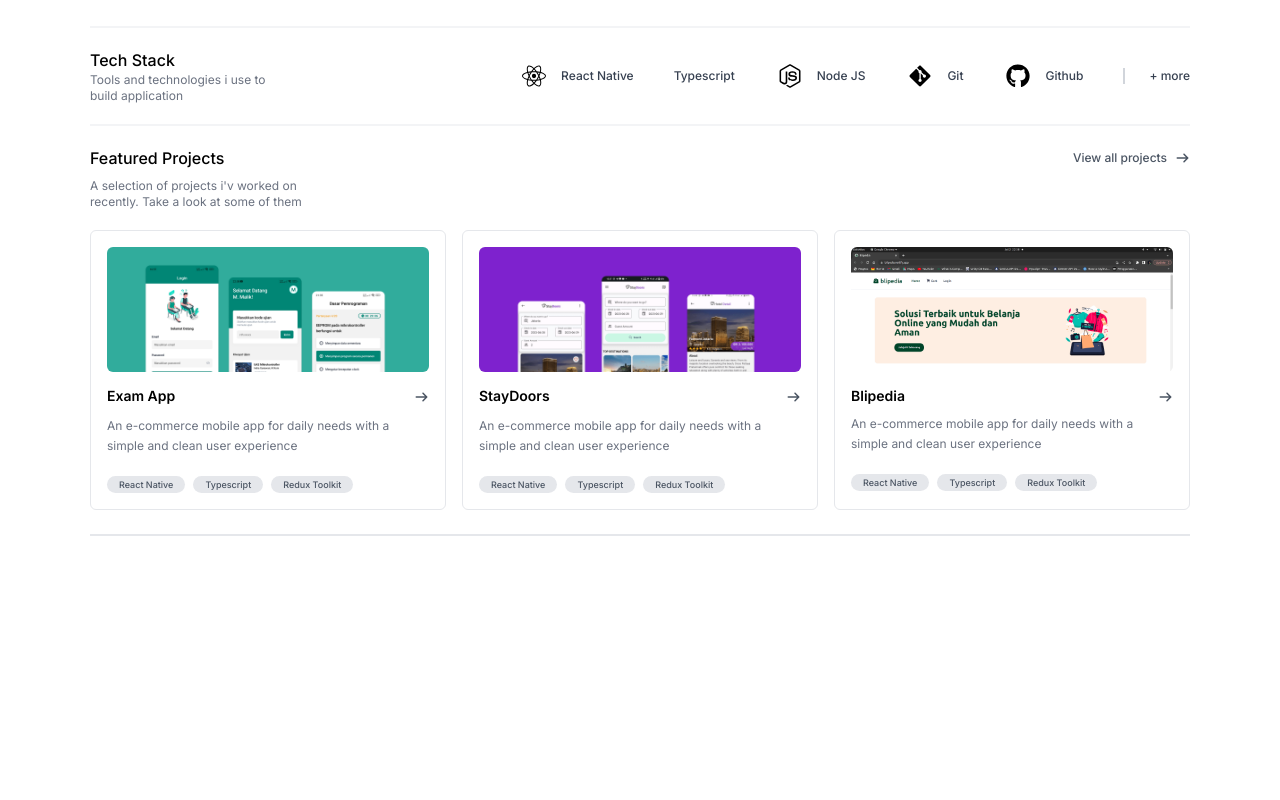
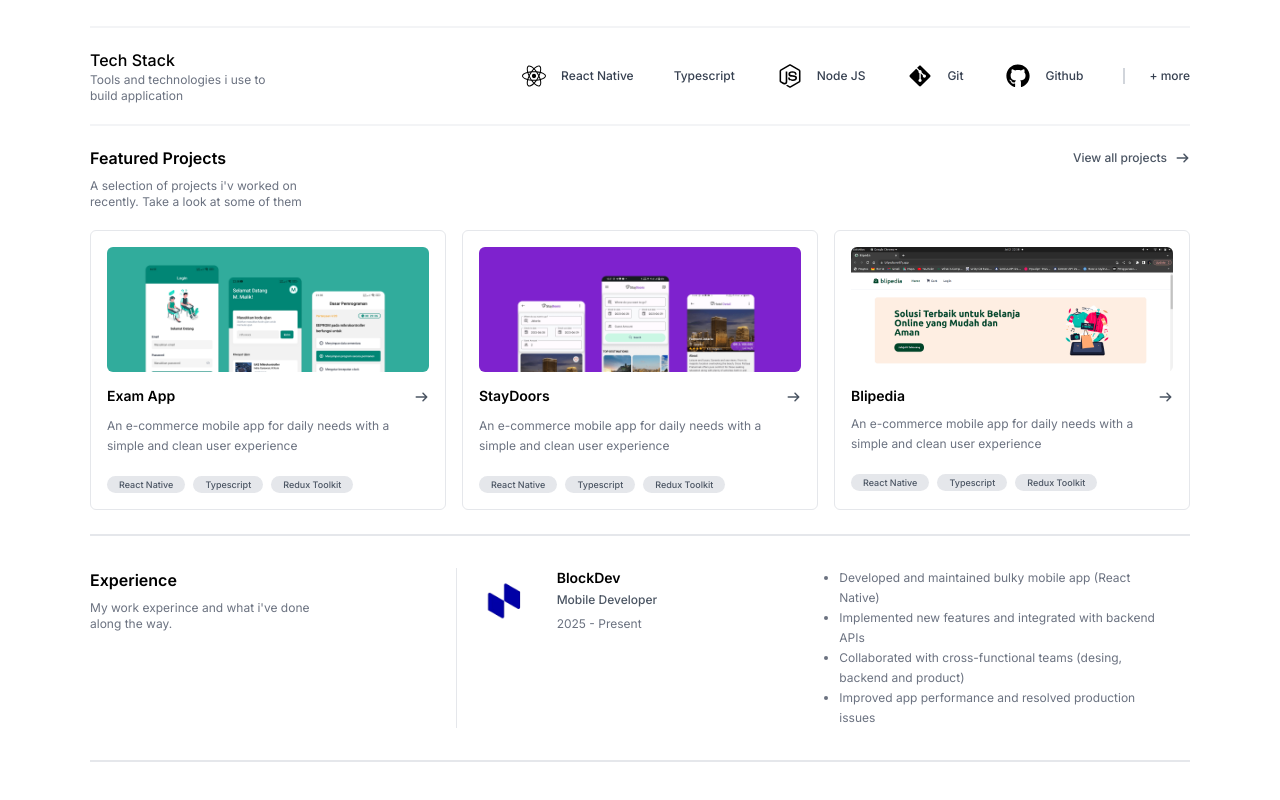
Before and after one commit to ekialfani/portfolio, a React (Create React App) app: page /about in a window 1280 px wide. Shown: the part 410-1210 px from the top of the page. Before the commit the page ends 946 px from the top, so only its background shows below. Built offline with nearby package versions, Linux system fonts and the light colour scheme.

Commit message:
feat(about): add experience section

```diff
--- a/src/components/Navbar.js
+++ b/src/components/Navbar.js
@@ -15,7 +15,7 @@ function Navbar() {
 
   return (
     <nav
-      className={`sticky top-0 right-0 z-40 max-w-[1100px] h-[55px] mx-auto flex justify-between border-b-2 border-gray-100 dark:border-b-gray-800`}
+      className={`sticky top-0 right-0 z-40 max-w-[1100px] h-[55px] mx-auto flex justify-between border-b-2 border-gray-100 dark:border-b-gray-800 bg-white dark:bg-slate-900`}
     >
       <NavLink className="h-full hidden md:flex items-center" to="/about">
         <h1 className="text-md font-semibold text-black dark:text-white">
--- a/src/pages/About.js
+++ b/src/pages/About.js
@@ -123,7 +123,7 @@ function Home() {
       <div className="pt-5 pb-6 border-b-2 border-b-gray-200">
         <div>
           <div className="flex justify-between">
-            <p className="text-md font-medium">Featured Projects</p>
+            <p className="text-md font-semibold">Featured Projects</p>
             <button className="flex items-center gap-x-2">
               <p className="text-xs font-medium text-gray-600">
                 View all projects
@@ -241,6 +241,44 @@ function Home() {
           </div>
         </div>
       </div>
+
+      <div className="grid grid-cols-3 py-8 border-b-2 border-b-gray-200 mb-10">
+        <div className="pr-12 border-r border-gray-200">
+          <h2 className="text-md font-semibold">Experience</h2>
+          <p className="text-xs text-gray-500 max-w-[250px] mt-2">
+            My work experince and what i've done along the way.
+          </p>
+        </div>
+        <div className="flex flex-row gap-x-5 items-start px-4">
+          <img
+            className="w-16 h-16"
+            src="/images/blockdev-logo.webp"
+            alt="blockdev-logo"
+          />
+          <div>
+            <h4 className="text-sm font-semibold">BlockDev</h4>
+            <h5 className="text-xs font-medium text-gray-600 mt-1">
+              Mobile Developer
+            </h5>
+            <p className="text-xs text-gray-500 mt-2">2025 - Present</p>
+          </div>
+        </div>
+        <ul className="list-disc px-4">
+          <li className="text-xs text-gray-500 leading-5">
+            Developed and maintained bulky mobile app (React Native)
+          </li>
+          <li className="text-xs text-gray-500 leading-5">
+            Implemented new features and integrated with backend APIs
+          </li>
+          <li className="text-xs text-gray-500 leading-5">
+            Collaborated with cross-functional teams (desing, backend and
+            product)
+          </li>
+          <li className="text-xs text-gray-500 leading-5">
+            Improved app performance and resolved production issues
+          </li>
+        </ul>
+      </div>
     </div>
   );
 }
```
Also changed, not shown: public/images/blockdev-logo.webp (added).
